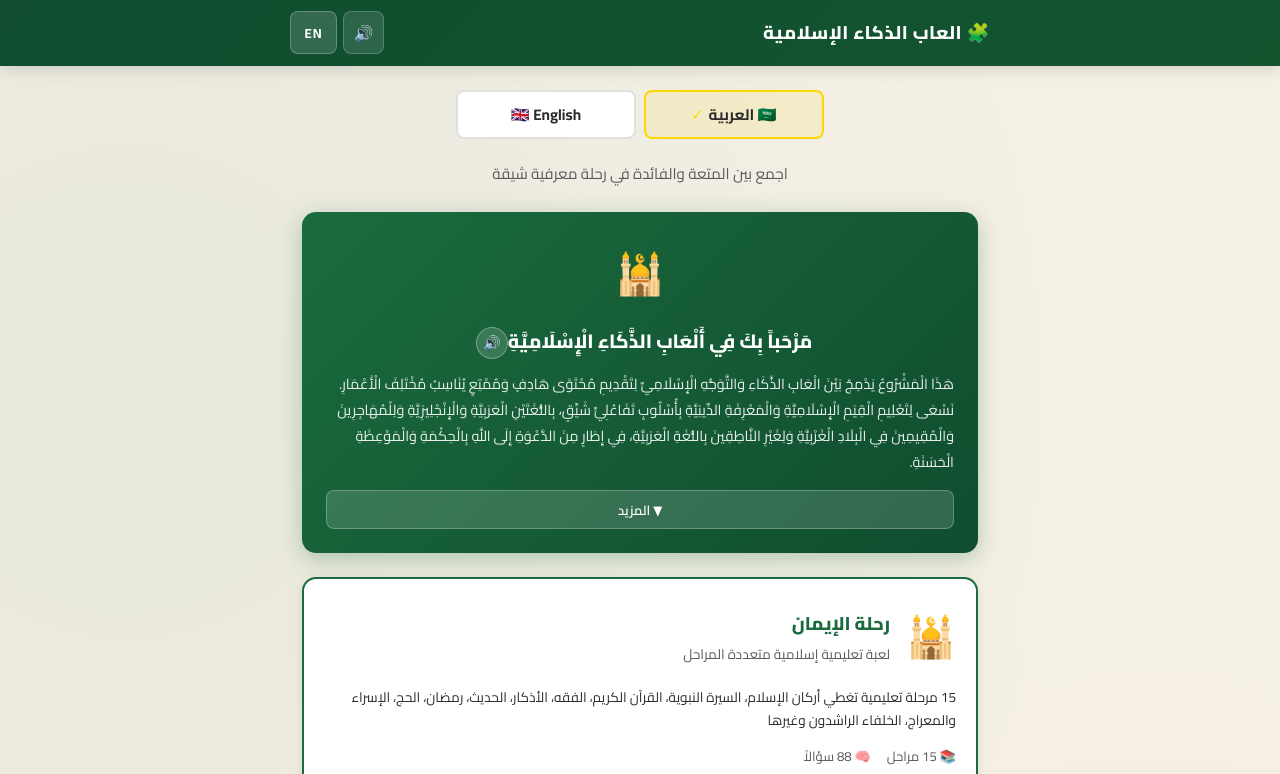
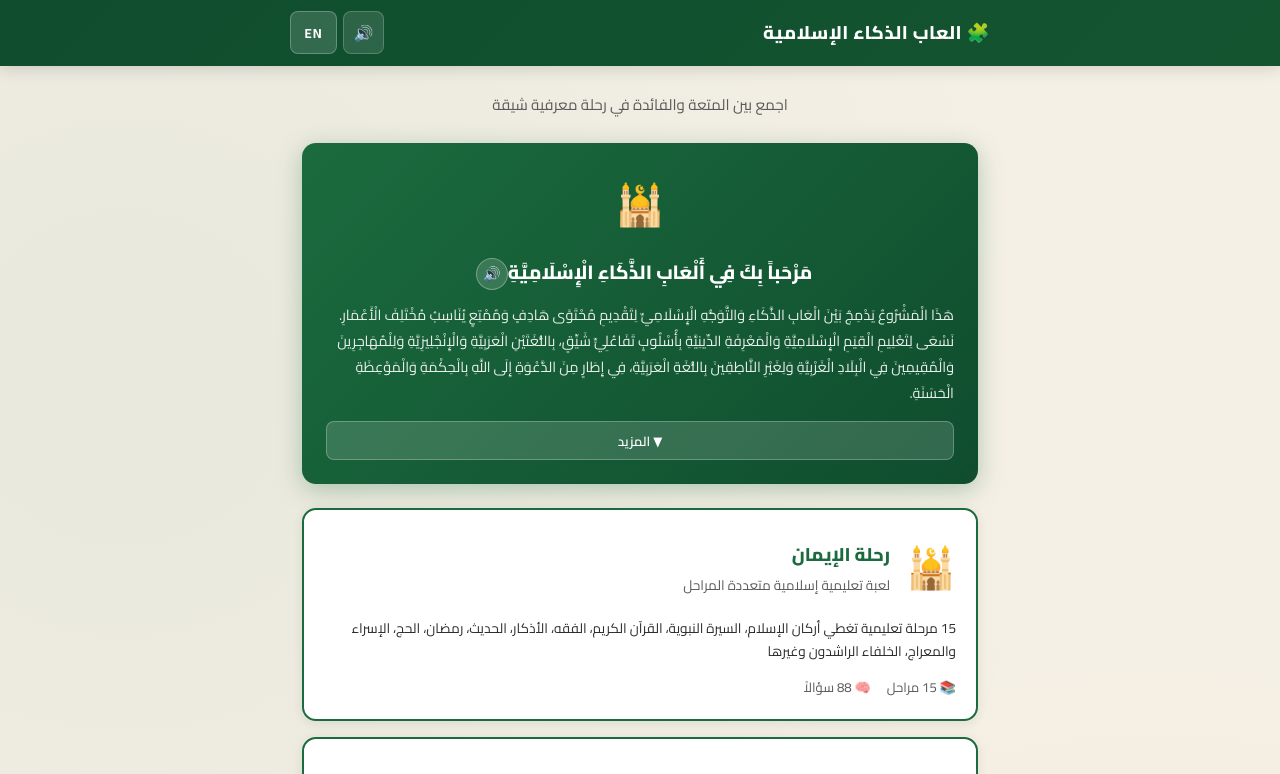
Before and after one commit to anubisland/islamic_game, a React (Vite) app: page / in a window 1280 px wide. Shown: the top 774 px of the page. Built offline with nearby package versions, Linux system fonts and the light colour scheme.

Commit message:
remove language picker buttons from GameHub

```diff
--- a/src/pages/GameHub.tsx
+++ b/src/pages/GameHub.tsx
@@ -51,39 +51,6 @@ export function GameHub({ onSelectGame, soundEnabled, onToggleSound }: Props) {
       </header>
 
       <div style={{ maxWidth: 700, margin: "0 auto", padding: "1.5rem 0.75rem" }}>
-        {/* Language picker banner */}
-        <div style={{
-          display: "flex", gap: "0.5rem", justifyContent: "center",
-          marginBottom: "1.25rem",
-        }}>
-          <button
-            onClick={() => setLang("ar")}
-            style={{
-              flex: 1, maxWidth: 180, padding: "0.5rem 1rem", borderRadius: 8,
-              border: lang === "ar" ? "2px solid #FFD700" : "2px solid var(--border)",
-              background: lang === "ar" ? "rgba(255,215,0,0.12)" : "var(--card-bg)",
-              color: "var(--text)", fontSize: "0.95rem", fontWeight: 700, cursor: "pointer",
-              display: "flex", alignItems: "center", gap: "0.35rem", justifyContent: "center",
-            }}
-          >
-            🇸🇦 العربية
-            {lang === "ar" && <span style={{ color: "#FFD700" }}>✓</span>}
-          </button>
-          <button
-            onClick={() => setLang("en")}
-            style={{
-              flex: 1, maxWidth: 180, padding: "0.5rem 1rem", borderRadius: 8,
-              border: lang === "en" ? "2px solid #FFD700" : "2px solid var(--border)",
-              background: lang === "en" ? "rgba(255,215,0,0.12)" : "var(--card-bg)",
-              color: "var(--text)", fontSize: "0.95rem", fontWeight: 700, cursor: "pointer",
-              display: "flex", alignItems: "center", gap: "0.35rem", justifyContent: "center",
-            }}
-          >
-            🇬🇧 English
-            {lang === "en" && <span style={{ color: "#FFD700" }}>✓</span>}
-          </button>
-        </div>
-
         <p style={{ textAlign: "center", color: "var(--text-light)", marginBottom: "1.5rem", fontSize: "0.95rem" }}>
           {gh.subtitle}
         </p>
```
